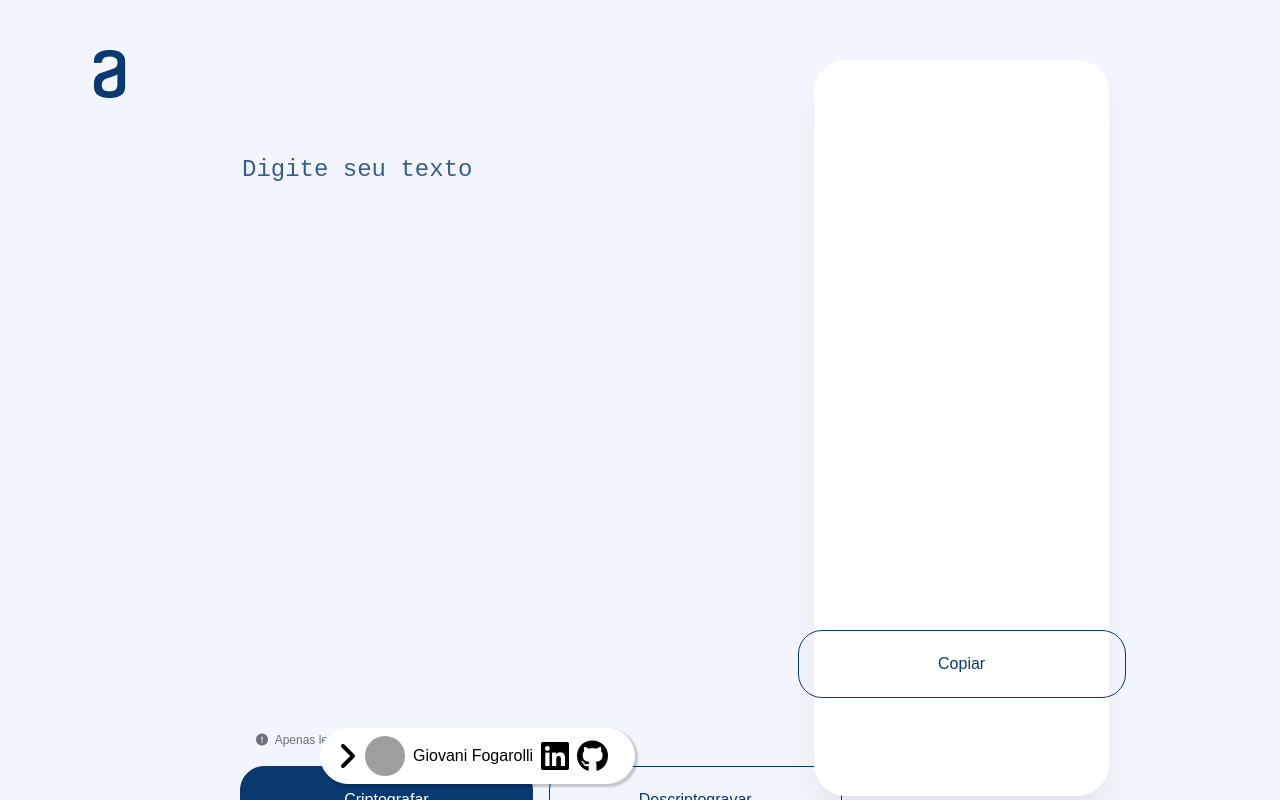
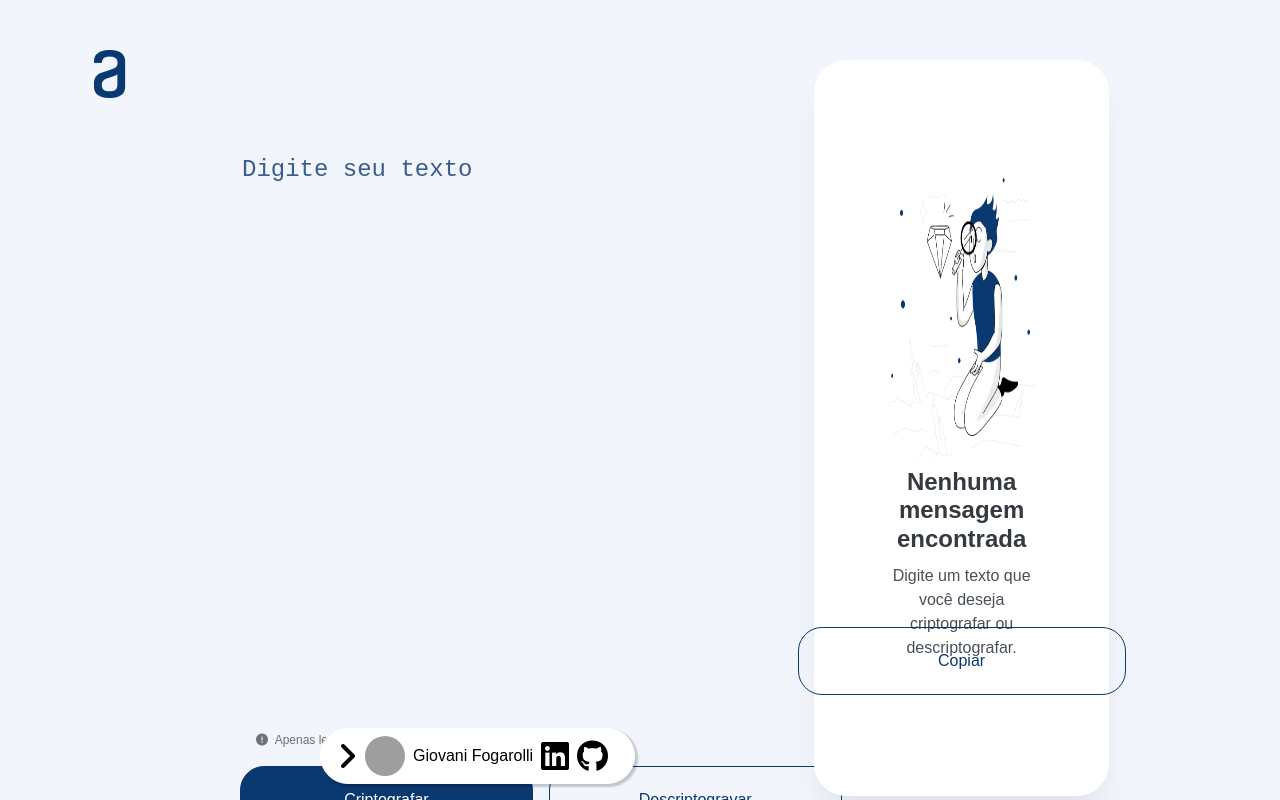
Before and after one commit to aiusdhiuahds/asdadsasd, a plain HTML site: page index.html in a window 1280 px wide. Drawn offline with nearby package versions, Linux system fonts and the light colour scheme; grey boxes are pictures that could not be loaded.

Commit message:
Versão final

```diff
--- a/index.html
+++ b/index.html
@@ -33,7 +33,11 @@
     </div>
     <div class="decod__result">
         <div class="results__contents">
-            <textarea id="result-txt" readonly></textarea>
+            <textarea id="result-txt" class="hidden" readonly></textarea>
+            <div class="no-msg" id="no-msg">
+                <img src="src/assets/High quality products 1 1.png" alt="" class="no-msg_img">
+                <p class="title">Nenhuma mensagem encontrada</p><p class="subtitle">Digite um texto que você deseja criptografar ou descriptografar.</p>
+            </div>
             <button class="btn btn-transparente" id="btn-copy" onclick="copy()"><p class="text" id="btn-txtcopy">Copiar</p></button>
         </div>
     </div>
--- a/script.js
+++ b/script.js
@@ -1,16 +1,21 @@
 var txtinput = document.getElementById("decod-txt");
-var txtouput = document.getElementById("result-txt")
+var txtouput = document.getElementById("result-txt");
+var divhidden = document.getElementById("no-msg")
 
 console.log("txtinput")
 
 function criptografar(){
     var txtcripto = txtinput.value.toLowerCase().replace(/e/g, "enter").replace(/i/g, "imes").replace(/a/g, "ai").replace(/o/g, "ober").replace(/u/g, "ufat")
     txtouput.innerHTML = txtcripto
+    divhidden.classList.add("hidden")
+    txtouput.classList.remove("hidden")
 }
 
 function descriptografar(){
     var txtdescripto = txtinput.value.toLowerCase().replace(/enter/g, "e").replace(/imes/g, "i").replace(/ai/g, "a").replace(/ober/g, "o").replace(/ufat/g, "u")
     txtouput.innerHTML = txtdescripto
+    divhidden.classList.add("hidden")
+    txtouput.classList.remove("hidden")
 }
 
 function copy() {
@@ -18,6 +23,8 @@ function copy() {
     copyText.select();
     document.execCommand("copy");
     alert("Copiado com sucesso")
+    divhidden.classList.remove("hidden")
+    txtouput.classList.add("hidden")
   }
 
 
--- a/src/styles/main.css
+++ b/src/styles/main.css
@@ -189,7 +189,7 @@ body{
 }
 
 .hidden{
-    display: none;
+    display: none !important;
 }
 
 .closed{
@@ -210,3 +210,38 @@ body{
     transition: 300ms ease-in-out;
     width: 54px;
 }
+
+.no-msg{
+    display: flex;
+    flex-direction: column;
+    gap: 10px;
+}
+
+.no-msg_img{
+    width: 20vw;
+    height:35vh;
+    margin-top: 30%;
+}
+
+.title{
+    color: #343A40;
+    text-align: center;
+    font-size: 24px;
+    font-style: normal;
+    font-weight: 700;
+    line-height: 120%; /* 28.8px */
+}
+
+.subtitle{
+    color: #495057;
+    text-align: center;
+    font-size: 16px;
+    font-style: normal;
+    font-weight: 400;
+    line-height: 150%; /* 24px */
+}
+
+#btn-copy{
+    position: fixed;
+    bottom: 10vh;
+}
```
